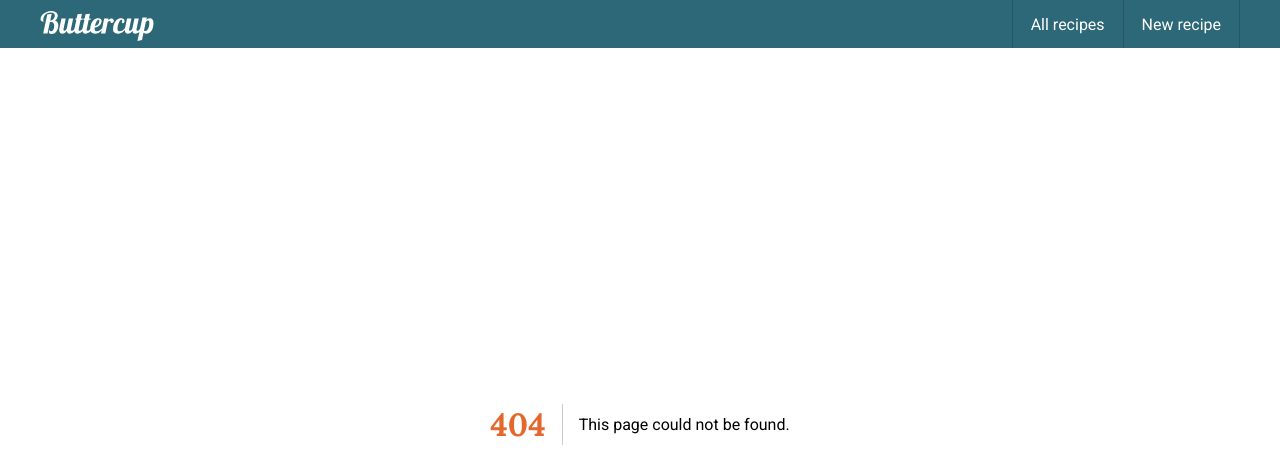
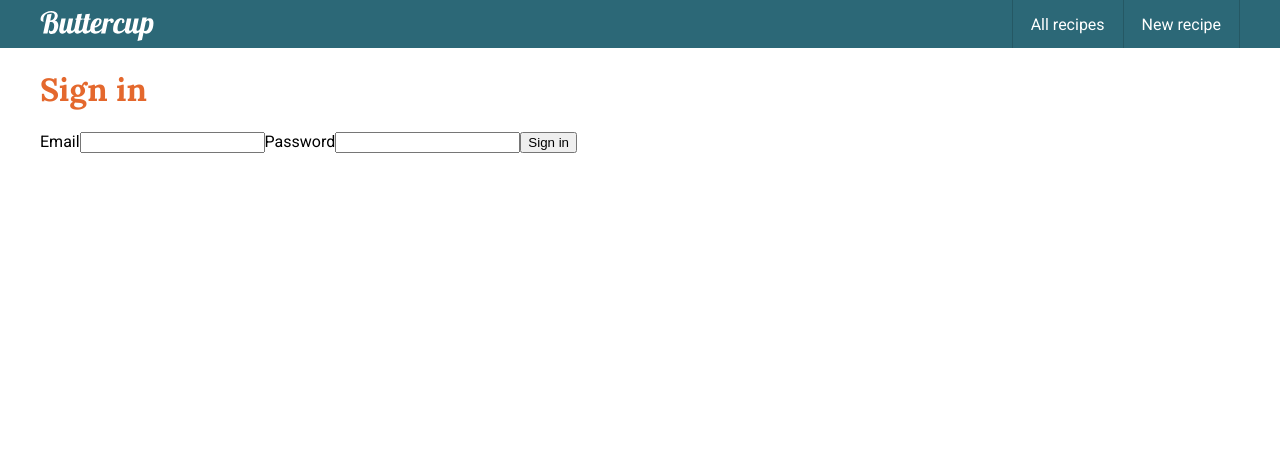
Before and after one commit to smfeest/buttercup-next, a Next.js app: page /sign-in in a window 1280 px wide. Before the commit this address had no page. Shown: the top 476 px of the page. Built offline with nearby package versions, Linux system fonts and the light colour scheme.

Commit message:
WIP add sign in form

```diff
--- a/messages/en.json
+++ b/messages/en.json
@@ -14,5 +14,11 @@
   "notFound": {
     "title": "Page not found",
     "message": "This page could not be found."
+  },
+  "signIn": {
+    "title": "Sign in",
+    "emailFieldLabel": "Email",
+    "passwordFieldLabel": "Password",
+    "signInButtonLabel": "Sign in"
   }
 }
--- a/messages/fr.json
+++ b/messages/fr.json
@@ -14,5 +14,11 @@
   "notFound": {
     "title": "Page non trouvée",
     "message": "Cette page n'a pas pu être trouvée."
+  },
+  "signIn": {
+    "title": "Connexion",
+    "emailFieldLabel": "Adresse e-mail",
+    "passwordFieldLabel": "Mot de passe",
+    "signInButtonLabel": "Connexion"
   }
 }
--- /dev/null
+++ b/src/app/sign-in/actions.ts
@@ -0,0 +1,23 @@
+"use server";
+
+import { redirect } from "next/navigation";
+
+type SignInState = {
+  email?: string;
+  errors?: string[];
+};
+
+export async function signIn(
+  _: SignInState,
+  formData: FormData,
+): Promise<SignInState> {
+  const email = formData.get("email")?.toString();
+  if (email?.startsWith("bad@")) {
+    return {
+      email,
+      errors: ["Incorrect credentials"],
+    };
+  }
+
+  redirect("/");
+}
--- /dev/null
+++ b/src/app/sign-in/form.tsx
@@ -0,0 +1,28 @@
+"use client";
+
+import { useTranslations } from "next-intl";
+import { useActionState } from "react";
+import { signIn } from "./actions";
+
+export default function SignInForm() {
+  const [{ email, errors }, formAction, pending] = useActionState(signIn, {});
+  const t = useTranslations("signIn");
+  return (
+    <form action={formAction}>
+      <ul aria-live="polite">
+        {errors?.map((error) => (
+          <li key="error">{error}</li>
+        ))}
+      </ul>
+      <label>
+        {t("emailFieldLabel")}
+        <input name="email" type="email" defaultValue={email} required />
+      </label>
+      <label>
+        {t("passwordFieldLabel")}
+        <input name="password" type="password" required />
+      </label>
+      <button disabled={pending}>{t("signInButtonLabel")}</button>
+    </form>
+  );
+}
--- /dev/null
+++ b/src/app/sign-in/page.tsx
@@ -0,0 +1,22 @@
+import { Metadata } from "next";
+import { useTranslations } from "next-intl";
+import { getTranslations } from "next-intl/server";
+import SignInForm from "./form";
+
+export async function generateMetadata(): Promise<Metadata> {
+  const t = await getTranslations("signIn");
+
+  return {
+    title: t("title"),
+  };
+}
+
+export default function SignInPage() {
+  const t = useTranslations("signIn");
+  return (
+    <>
+      <h1>{t("title")}</h1>
+      <SignInForm />
+    </>
+  );
+}
```
